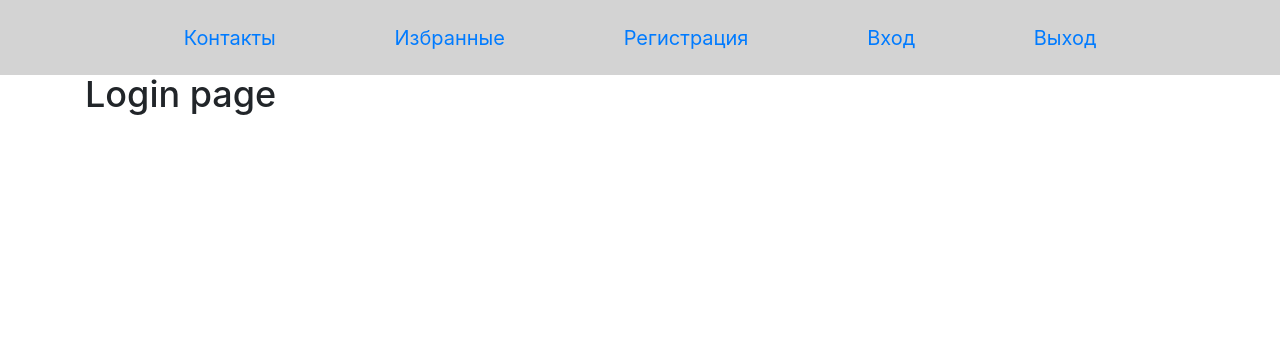
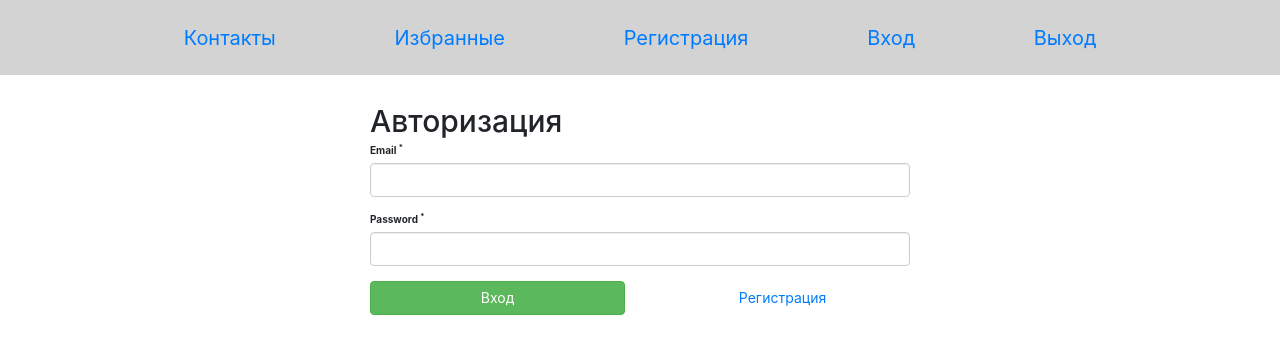
Before and after one commit to GrytsenkoAndrey/bstexam, a PHP site: page / in a window 1280 px wide. Shown: the top 354 px of the page. Run offline with PHP 8.4, Linux system fonts and the light colour scheme; data that the repository does not hold is empty; some libraries are stand-ins or nearby versions.

Commit message:
#9 Login page

```diff
--- a/bootstrap.php
+++ b/bootstrap.php
@@ -12,7 +12,6 @@ set_include_path(get_include_path()
     .PATH_SEPARATOR . 'app'
     .PATH_SEPARATOR . 'controllers'
     .PATH_SEPARATOR . 'models'
-    .PATH_SEPARATOR . 'view'
 );
 
 spl_autoload_register(function ($class) {
--- a/controllers/User.php
+++ b/controllers/User.php
@@ -8,13 +8,19 @@
  */
 class User extends Controller
 {
+    # model
+    private $m;
+
+    /**
+     * save model
+     */
     public function __construct()
     {
-
+         #$this->m = $this->model('User');
     }
 
     /**
-     *
+     * login page
      */
     public function login()
     {
@@ -23,4 +29,5 @@ class User extends Controller
         ];
         $this->view('login', $data);
     }
+
 }
--- a/views/login.php
+++ b/views/login.php
@@ -2,7 +2,42 @@
 require APPROOT . '/views/include/header.php';
 ?>
 
-<h1>Login page</h1>
+    <div class="row">
+        <div class="col-md-6 mx-auto">
+            <div class="card card-body bg-light mt-5">
+                <h2>Авторизация</h2>
+
+                <form action="<?= URLROOT ?>user/login" method="POST">
+                    <div class="form-group">
+                        <label for="login">Email <sup>*</sup></label>
+                        <input type="email" name="login" id="login" class="form-control form-control-lg
+                    <?php
+                        echo (!empty($data['email_error'])) ? ' is-invalid' : '';
+                        ?>
+                    " value="<?= $data['email'] ?>">
+                        <span class="invalid-feedback"><?= $data['login_error'] ?></span>
+                    </div>
+                    <div class="form-group">
+                        <label for="password">Password <sup>*</sup></label>
+                        <input type="password" name="password" id="password" class="form-control form-control-lg
+                    <?php
+                        echo (!empty($data['password_error'])) ? ' is-invalid' : '';
+                        ?>
+                    " value="<?= $data['password'] ?>">
+                        <span class="invalid-feedback"><?= $data['password_error'] ?></span>
+                    </div>
+                    <div class="row">
+                        <div class="col">
+                            <input type="submit" value="Вход" class="btn btn-success btn-block">
+                        </div>
+                        <div class='col'>
+                            <a href="<?= URLROOT ?>user/register/" class="btn btn-light btn-block">Регистрация</a>
+                        </div>
+                    </div>
+                </form>
+            </div>
+        </div>
+    </div>
 
 <?php
 require APPROOT . '/views/include/footer.php';
```
Also changed, not shown: models/User.php (+5 -2 lines), views/register.php (added, +53 -0 lines).
